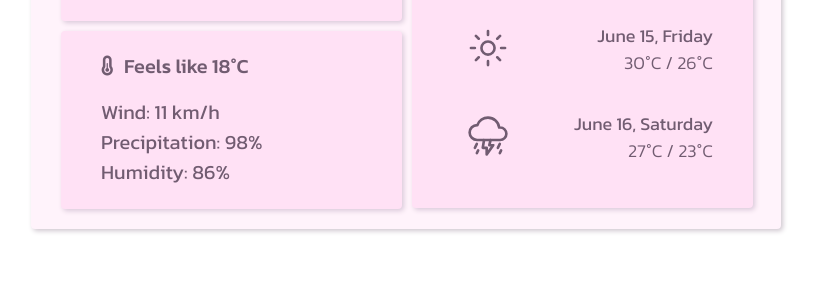
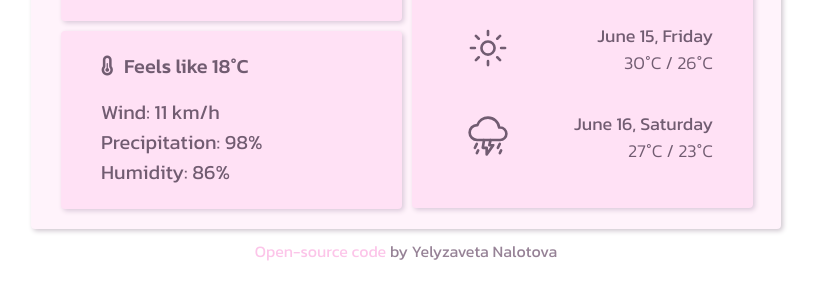
Before and after one commit to yelyz/weather-app, a plain HTML site: page index.html in a window 1280 px wide. Shown: the part 447-746 px from the top of the page, without its empty margins (234-1050 px from the left). Drawn offline with nearby package versions, Linux system fonts and the light colour scheme.

Commit message:
Added a footer

```diff
--- a/index.html
+++ b/index.html
@@ -183,6 +183,16 @@
         </div>
       </div>
     </div>
+    <footer>
+      <a
+        href="https://github.com/yelyz/weather-app"
+        class="code-link"
+        target="_blank"
+      >
+        Open-source code</a
+      >
+      by Yelyzaveta Nalotova
+    </footer>
     <script src="weather-script.js"></script>
     <script
       type="module"
--- a/weather-styles.css
+++ b/weather-styles.css
@@ -1,6 +1,21 @@
 body {
   font-family: "Kanit", sans-serif;
   color: #715c71;
+}
+footer {
+  size: 12px;
+  text-align: center;
+  margin-top: 10px;
+  color: #968296;
+}
+.code-link {
+  text-decoration: none;
+  color: #fcc5e9;
+  transition: all 200ms ease-in-out;
+}
+.code-link:hover {
+  text-decoration: underline;
+  color: #fcc5e9;
 }
 .container {
   max-width: 750px;
```
